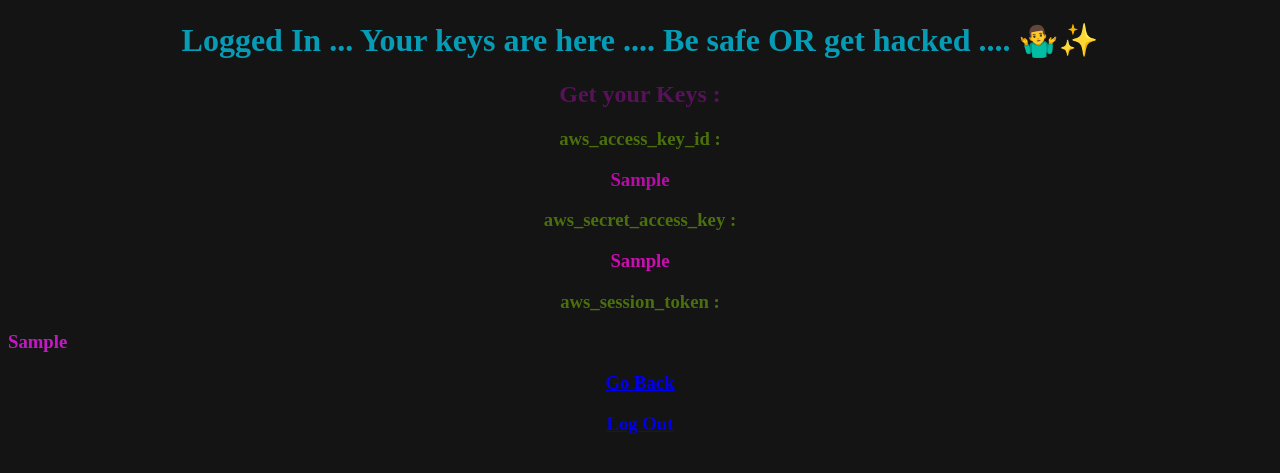
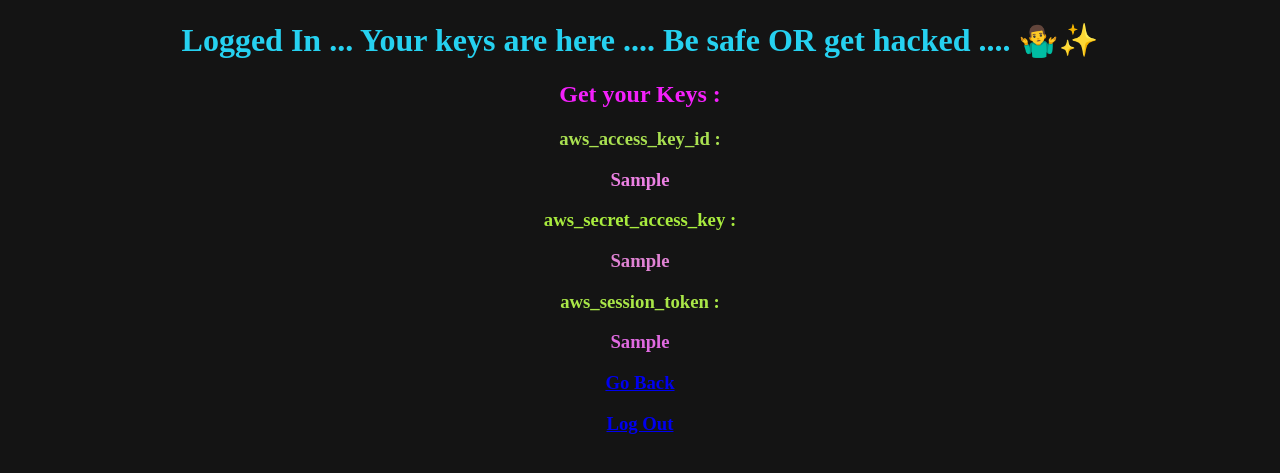
Before and after one commit to 0xAs1F/hack-cognito, a Flask app: template templates/accesskeys.html in a window 1280 px wide. Shown: the top 473 px of the page. Run offline with Flask 2, Linux system fonts and the light colour scheme; the template is opened without the code that fills it: most values are stand-ins (such as "Sample title", 1, 10 or a date in 2020).

Commit message:
color-bg

```diff
--- a/templates/accesskeys.html
+++ b/templates/accesskeys.html
@@ -20,17 +20,22 @@
             background-repeat: no-repeat;
 
         }
+
+        #session{
+            color: rgb(224, 106, 224);
+        }
+
     </style>
 </head>
 <body >
-    <h1 style="color: rgb(7, 156, 182);">Logged In ... Your keys are here .... Be safe OR get hacked .... 🤷‍♂️✨ </h1>
+    <h1 style="color: rgb(38, 209, 240);">Logged In ... Your keys are here .... Be safe OR get hacked .... 🤷‍♂️✨ </h1>
 
 
-    <h2 style="color: rgb(88, 18, 90);">Get your Keys :  </h2>
-    <h3 style="color: rgb(74, 112, 13);"> aws_access_key_id : <h3 style="color: rgb(184, 12, 169);">{{key1}}</h23></h3>
-    <h3 style="color: rgb(74, 112, 13);"> aws_secret_access_key : <h3 style="color: rgb(202, 14, 177);">{{key2}}</h3></h3>
-    <h3 style="color: rgb(74, 112, 13); "> aws_session_token :<h3 style="color: rgb(197, 24, 197); width: 50px;">{{key3}}</h3></h3>
-    <h3 style="color: rgb(20, 13, 112);"><a href="/loggedin"> Go Back</a></h3>
+    <h2 style="color: rgb(244, 32, 252);">Get your Keys :  </h2>
+    <h3 style="color: rgb(169, 224, 81);"> aws_access_key_id : <h3 style="color: rgb(236, 129, 227);">{{key1}}</h23></h3>
+    <h3 style="color: rgb(168, 235, 62);"> aws_secret_access_key : <h3 style="color: rgb(224, 131, 212);">{{key2}}</h3></h3>
+    <h3 style="color: rgb(169, 230, 72); "> aws_session_token :<h3 id=session >{{key3}}</h3></h3>
+    <h3 style="color: rgb(124, 116, 236);"><a href="/loggedin"> Go Back</a></h3>
 
     <h3><a href="https://testingitforsaqeebbhai.auth.ap-south-1.amazoncognito.com/logout?client_id=46s231qatgv9243u2kt361patd&logout_uri=https://hackcognito.herokuapp.com/loggedout">Log Out</a></h3>
 
```
